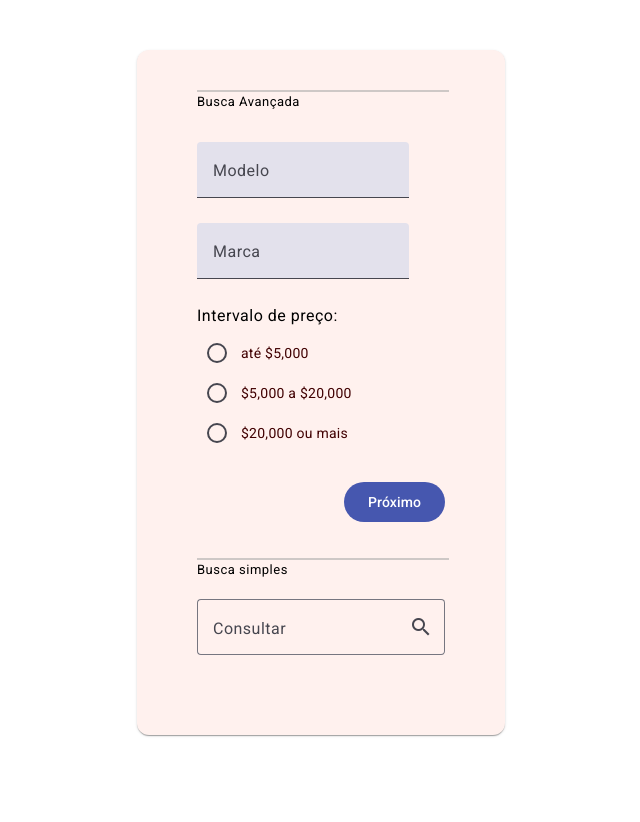
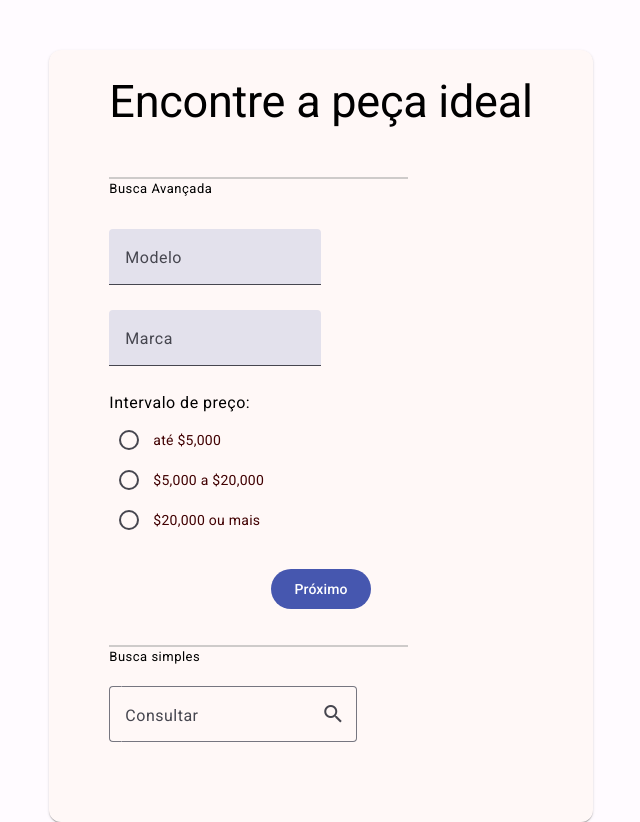
Before and after one commit to caioalrodrig/frontend.angular.jwrly, an Angular app: page /tab/search in a window 1280 px wide. Shown: the whole page, without its empty margins (319-959 px from the left). Before the commit the page ends 800 px from the top, so only its background shows below. Built offline with nearby package versions, Linux system fonts and the light colour scheme.

Commit message:
style: add h2 titles to the views, and   deployment adjustments on size/align/colors

```diff
--- a/src/_styles-theme.scss
+++ b/src/_styles-theme.scss
@@ -2,6 +2,15 @@
 @use '@angular/material' as mat;
 
 @mixin colors($theme) {
+  body{
+    background-color: mat.get-theme-color($theme, neutral, 99);
+  }
+  mat-card{
+    background-color: mat.get-theme-color($theme, neutral, 98);
+  }
+  mat-toolbar, mat-paginator, mat-expansion-panel{
+    background-color: mat.get-theme-color($theme, neutral, 100);
+  }
   button.primary {
     background-color: mat.get-theme-color($theme, primary, 50);
   }
--- a/src/app/home/home.component.html
+++ b/src/app/home/home.component.html
@@ -1,4 +1,6 @@
-<img src="./assets/watch.webp"/>
+<h1>Começe a explorar</h1>
+<img src="./assets/watch.webp" alt="Decorative watch image"
+    style="width: 300px; height: auto;"/>
 
 <app-search-bar (fieldSelected)="onFieldSelection($event)" ></app-search-bar>
-<span>Esta página foi desenvolvida com finalidade educativa não comercial </span>
+<span>All data used in this project is fictional and do not reflect commercial informations. </span>
--- a/src/app/relogio/relogio.component.html
+++ b/src/app/relogio/relogio.component.html
@@ -1,3 +1,4 @@
+<h2>Exibindo relógios</h2>
 <mat-card appearance="outlined" *ngFor="let cardRelogio of (relogiosResponse$ | async)">
   <mat-card-header>
     <mat-card-title>{{ getCardTitle(cardRelogio) }}</mat-card-title>
--- a/src/app/shared/search-bar/search-bar.component.scss
+++ b/src/app/shared/search-bar/search-bar.component.scss
@@ -0,0 +1,3 @@
+form{
+  align-self: center;
+}
--- a/src/app/tab/tab-form/tab-form.component.html
+++ b/src/app/tab/tab-form/tab-form.component.html
@@ -1,3 +1,4 @@
+<h1>Encontre a peça ideal</h1>
 <form class="search-form" [formGroup]="formulario" (ngSubmit)="onSubmit()">
   <hr class="hr1">
   <span class="subheader1">Busca Avançada</span>
--- a/src/app/tab/tab-form/tab-form.component.scss
+++ b/src/app/tab/tab-form/tab-form.component.scss
@@ -4,7 +4,7 @@ mat-card-footer {
 
 hr{
   border: 1px solid #ababab93;
-  width: 250px;
+  width: 70%;
   margin: 20px 0;
   position: absolute;
 
@@ -39,13 +39,14 @@ form{
     margin-bottom: 5px ;
   }
 
-  & mat-radio-group.radio-group{
+  & mat-radio-group{
     display: flex;
     flex-direction: column;
+    align-items: start;
   }
 }
 
 button{
   width: fit-content;
-  align-self: flex-end;
+  align-self: center;
 }
--- a/src/app/tab/user/user.component.html
+++ b/src/app/tab/user/user.component.html
@@ -5,8 +5,8 @@
       <mat-panel-title> <mat-icon> person </mat-icon> </mat-panel-title>
       <mat-panel-description> Informações da conta </mat-panel-description>
     </mat-expansion-panel-header>
-    <span><i>ID Usuário:</i> {{userDataArray[0]}}</span><br>
-    <span><i>Name:</i> {{userDataArray[1]}}</span>
+    <span><i>ID Usuário:</i> &nbsp;<b>{{userDataArray[0]}}</b></span><br>
+    <span><i>Nome:</i> &nbsp;<b>{{userDataArray[1]}}</b></span>
   </mat-expansion-panel>
   <mat-expansion-panel>
     <mat-expansion-panel-header>
@@ -21,3 +21,4 @@
     </span>
   </mat-expansion-panel>
 </mat-accordion>
+<br><br><br><br><br><br>
--- a/src/styles.scss
+++ b/src/styles.scss
@@ -50,7 +50,17 @@ mat-card {
 
 }
 
+app-home{
+  display: flex;
+  flex-direction: column;
+  align-items: center;
+
+}
 a{
   text-decoration: none;
   color: inherit;
 }
+
+h1{
+  font-size: 45px !important;
+}
```
